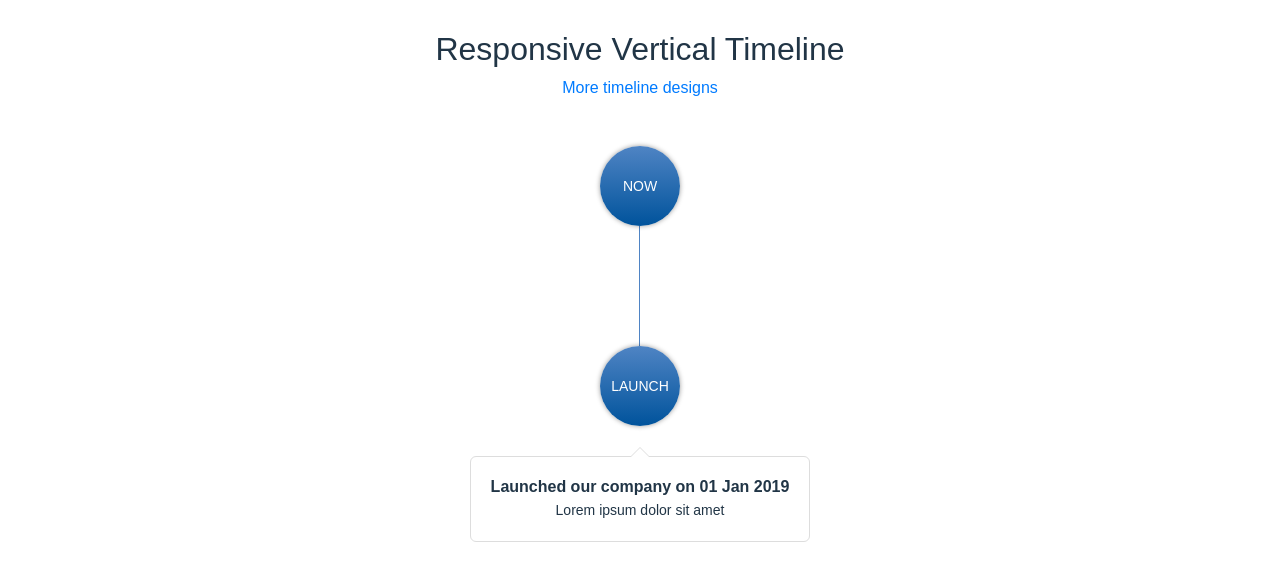
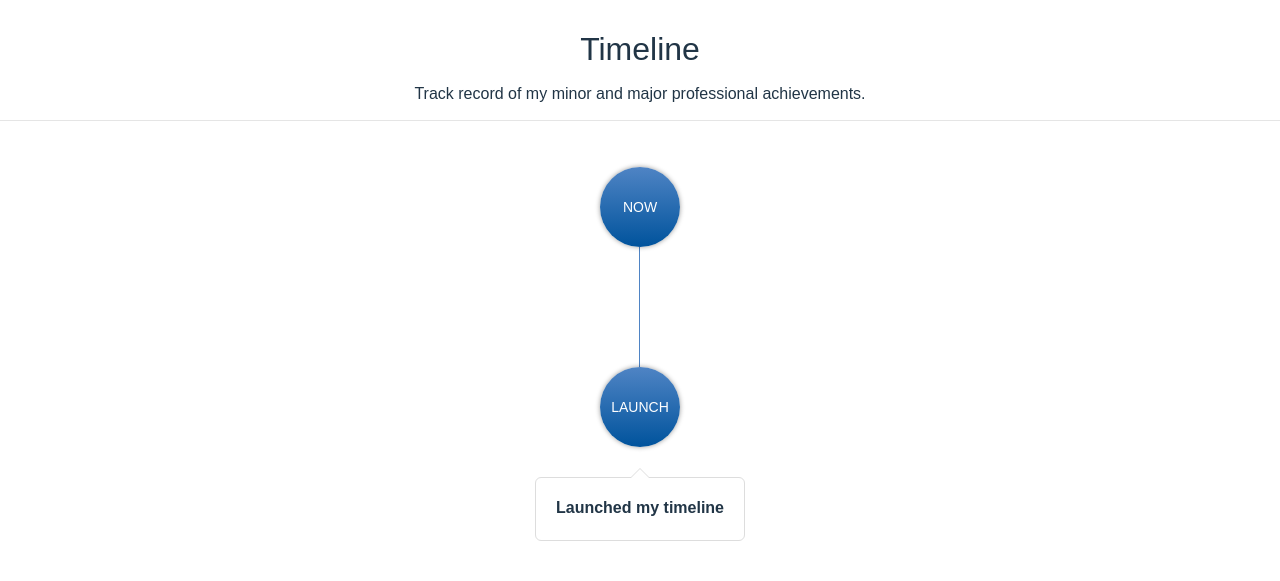
Before and after one commit to goyal-aman/portfolio, a Django app: page /timeline/ in a window 1280 px wide. Shown: the top 581 px of the page. Run offline with Django 3.2, Linux system fonts and the light colour scheme; data that the repository does not hold is empty; some libraries are stand-ins or nearby versions.

Commit message:
added title and improved lauch message

```diff
--- a/timeline/templates/timeline/card_list_view.html
+++ b/timeline/templates/timeline/card_list_view.html
@@ -14,9 +14,10 @@
 <body>
     <!-- partial:index.partial.html -->
     <div class="title">
-        <h2>Responsive Vertical Timeline</h2>
-        <p><a href="https://htmlcodex.com/css-timeline">More timeline designs</a></p>
+        <h2>Timeline</h2>
+        <p><h6>Track record of my minor and major professional achievements.</h6></p>
     </div>
+    <hr>
     <div class="timeline">
         <div class="container">
             <div class="row">
@@ -48,8 +49,8 @@
                         <div class="timeline-launch">
                             <div class="timeline-box">
                                 <div class="timeline-text">
-                                    <h3>Launched our company on 01 Jan 2019</h3>
-                                    <p>Lorem ipsum dolor sit amet</p>
+                                    <h3>Launched my timeline</h3>
+                                    <p></p>
                                 </div>
                             </div>
                         </div>
```
